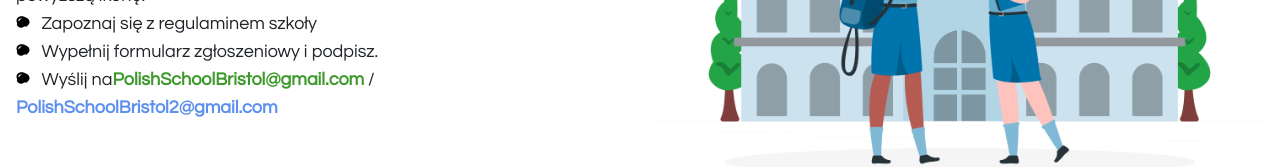
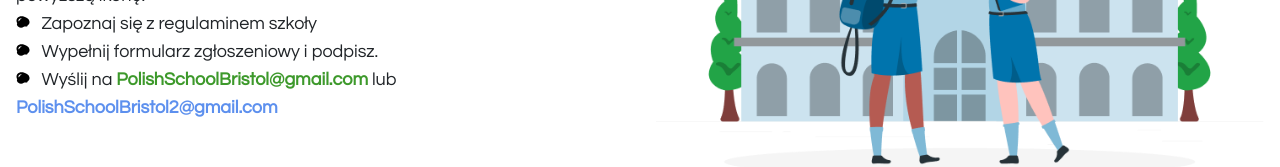
Before and after one commit to pawelkom88/Polish-School-Bristol, a Next.js app: page /signup in a window 1280 px wide. Shown: the part 550-717 px from the top of the page. Built offline with nearby package versions, Linux system fonts and the light colour scheme.

Commit message:
add placeholder image

```diff
--- a/pages/signup.js
+++ b/pages/signup.js
@@ -39,14 +39,14 @@
               </li>
               <li className="list-img">
                 <span className="pl-2">
-                  Wyślij na
+                  Wyślij na{' '}
                   <a
                     style={{ color: '#3d992b', fontWeight: 'bold' }}
                     href="mailto:PolishSchoolBristol@gmail.com"
                   >
                     PolishSchoolBristol@gmail.com
                   </a>{' '}
-                  /{' '}
+                  lub{' '}
                   <a
                     style={{ color: '#5d90ee', fontWeight: 'bold' }}
                     href="mailto:PolishSchoolBristol2@gmail.com"
@@ -60,10 +60,12 @@
         </div>
         <div className="lg:basis-1/3">
           <Image
+            blurDataURL="/signup-placeholder.png"
+            placeholder="blur"
             className="w-full"
             src="/signup-img.png"
-            width={650}
-            height={600}
+            width={720}
+            height={514}
             alt="School icon"
           />
         </div>
```
Also changed, not shown: public/signup-placeholder.png (added), 1 other file (tests, documents, lock files or other folders).
